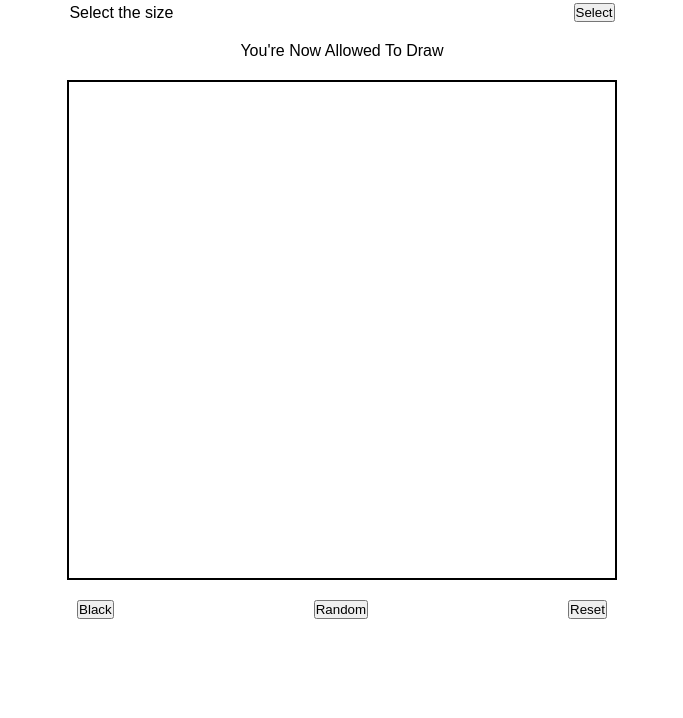
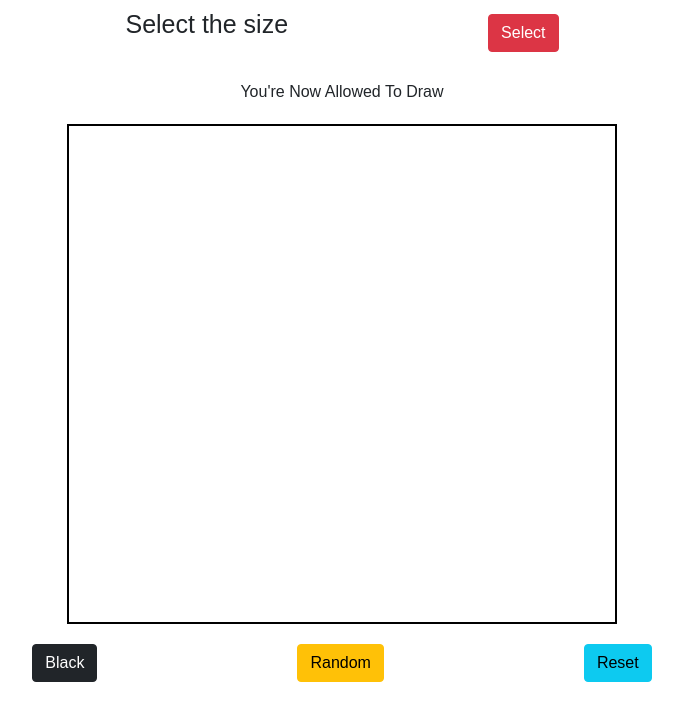
Before and after one commit to Tadowino/Etch-a-Sketch, a plain HTML site: page index.html in a window 1280 px wide. Shown: the part 82-800 px from the top of the page, without its empty margins (298-981 px from the left). Drawn offline with nearby package versions, Linux system fonts and the light colour scheme.

Commit message:
Add bootstrap applied bootstrap to style buttons

```diff
--- a/index.html
+++ b/index.html
@@ -6,21 +6,22 @@
     <title>Etch-a-Sketch</title>
     <link rel="stylesheet" href="styles.css">
     <script src="script.js"></script>
+    <link href="https://cdn.jsdelivr.net/npm/bootstrap@5.0.2/dist/css/bootstrap.min.css" rel="stylesheet" integrity="sha384-EVSTQN3/azprG1Anm3QDgpJLIm9Nao0Yz1ztcQTwFspd3yD65VohhpuuCOmLASjC" crossorigin="anonymous">
 </head>
 <body>
     <header><h1>Etch-a-Sketch</h1></header>
     <div class="selector">
         <p>Select the size</p>
-        <button id="select">Select</button>
+        <button id="select" class="btn btn-danger">Select</button>
     </div>
     <p id="message">You're Now Allowed To Draw</p>
     <div class="board">
 
     </div>
     <footer class="footer">
-        <button id="black">Black</button>
-        <button id="random">Random</button>
-        <button id="reset">Reset</button>
+        <button id="black" class="btn btn-dark">Black</button>
+        <button id="random" class="btn btn-warning">Random</button>
+        <button id="reset" class="btn btn-info">Reset</button>
     </footer>
 
 </body>
--- a/styles.css
+++ b/styles.css
@@ -14,7 +14,8 @@ header > h1{
     flex-direction: row;
     justify-content: center;
     align-items: center;
-    gap: 400px;
+    gap: 200px;
+    font-size: 25px;
 }
 #message{
     text-align: center;
```
